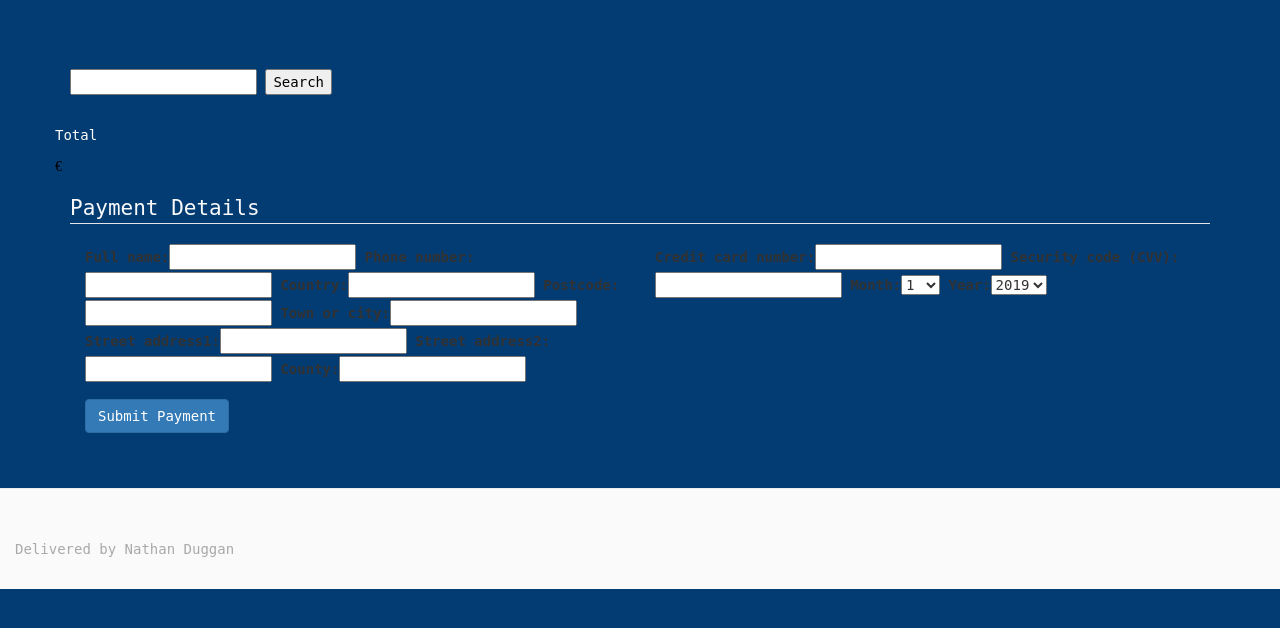
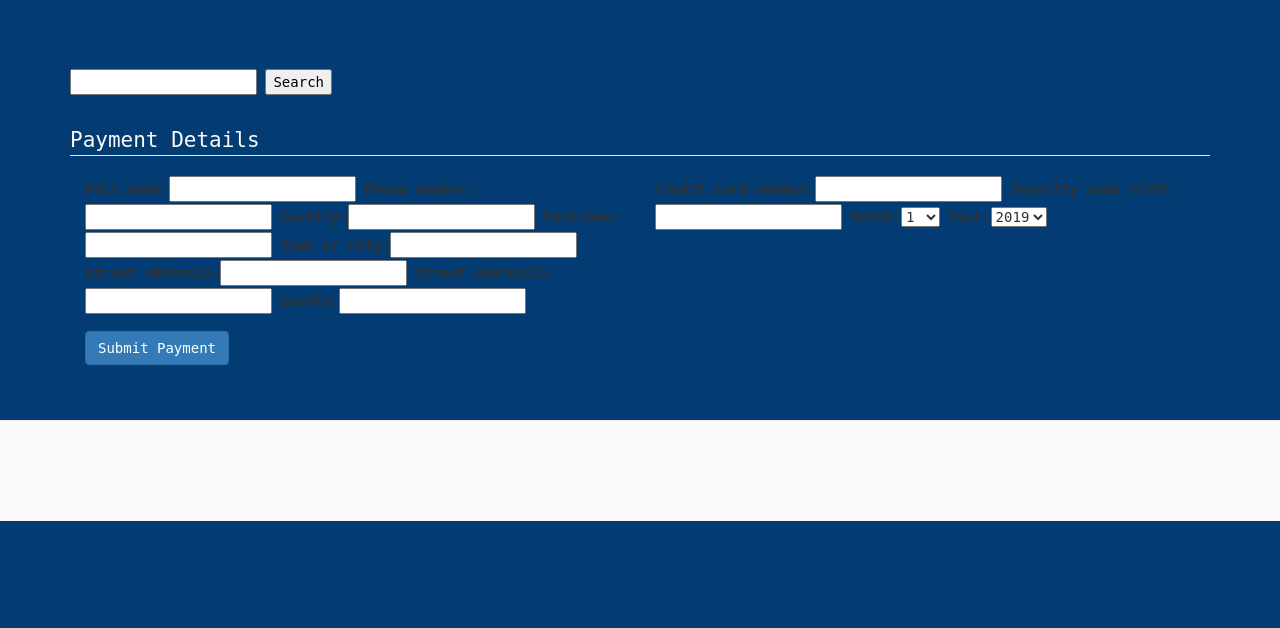
Before and after one commit to Nathanduggan/posters, a Django app: page /checkout/ in a window 1280 px wide. Shown: the part 51-679 px from the top of the page. Run offline with Django 3.2, Linux system fonts and the light colour scheme; the visitor is signed in with stand-in values (Sample User, id 1); some libraries are stand-ins or nearby versions; some web fonts are replaced.

Commit message:
Updated Checkout

```diff
--- a/cart/templates/cart.html
+++ b/cart/templates/cart.html
@@ -27,7 +27,7 @@
                             <div class="input-group-addon">{{item.quantity}}</div>
                         </div>
                     </div>
-                    <button type="submit" class="btn btn-primary"><span class="glyphicon glyphicon-edit" aria-hidden="true"></span>Amend</button>
+                    <button type="submit" class="btn btn-primary"><span class="glyphicon glyphicon-edit" aria-hidden="true"></span> Update</button>
                 </form>
             </p>
         </div>
@@ -36,7 +36,7 @@
 </div>
 <div class="row">
     <p>Total</p>
-    <p><span class="glyphicon glyphicon-euro" aria-hidden="true"></span>{{ total }}</p>
+    <p><span class="glyphicon glyphicon-euro" aria-hidden="true"></span> {{ total }}</p>
     <a href="{% url 'checkout' %}" class="btn btn-success" role="button"><span class="glyphicon glyphicon-ok-sign" aria-hidden="true"></span>Checkout</a>
 </div>
 
--- a/checkout/forms.py
+++ b/checkout/forms.py
@@ -1,8 +1,6 @@
 
 from django import forms
 from .models import Order
-
-
 class MakePaymentForm(forms.Form):
 
     MONTH_CHOICES = [(i, i) for i in range(1, 12)]
--- a/checkout/models.py
+++ b/checkout/models.py
@@ -1,6 +1,8 @@
 
 from django.db import models
 from products.models import Product
+from cart.context import cart_contents
+from django.template.context_processors import media
 
 # Create your models here.
 class Order(models.Model):
--- a/checkout/templates/checkout.html
+++ b/checkout/templates/checkout.html
@@ -30,11 +30,6 @@
         </div>
     {% endfor %}
 </div>
-<div class="row">
-    <p class="support">Total</p>
-    <p><span class="glyphicon glyphicon-euro" aria-hidden="true"></span>{{ total }}</p>
-</div>
-
 <form role="form" method="post" id="payment-form" action="{% url 'checkout' %}">
     <legend>Payment Details</legend>
 
--- a/checkout/views.py
+++ b/checkout/views.py
@@ -1,4 +1,3 @@
-
 from django.shortcuts import render, get_object_or_404, reverse, redirect
 from django.contrib.auth.decorators import login_required
 from django.contrib import messages
@@ -7,6 +6,8 @@ from .models import OrderLineItem
 from django.conf import settings
 from django.utils import timezone
 from products.models import Product
+from cart.context import cart_contents
+from django.template.context_processors import media
 import stripe
 
 
--- a/static/css/custom.css
+++ b/static/css/custom.css
@@ -132,7 +132,7 @@ button {
 }
 
 .glyphicon-euro {
-    color: #000;
+    color: #fafafa;
     padding-bottom: 10px;
 }
 
@@ -171,3 +171,7 @@ button {
   .fb-like {
       margin-bottom: 20px;
   }
+
+  p {
+      color: #fafafa;
+  }
```
